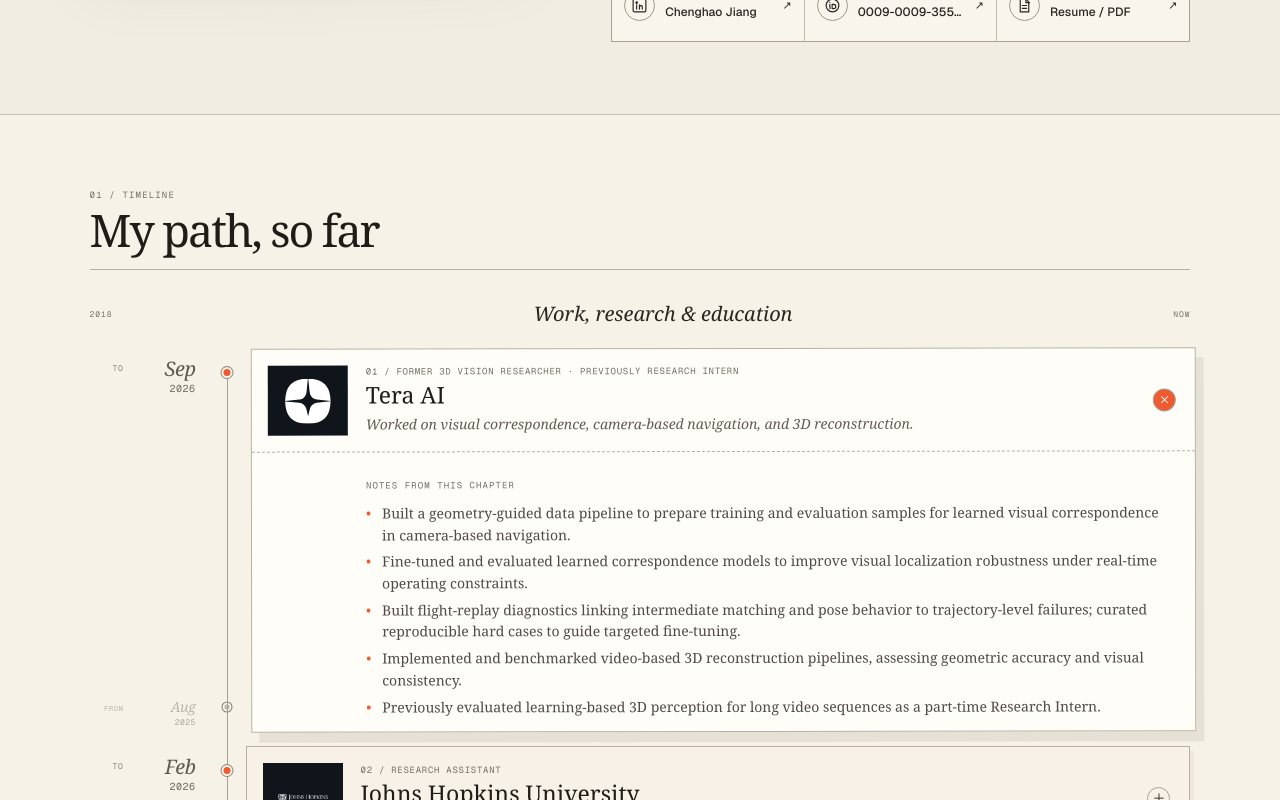
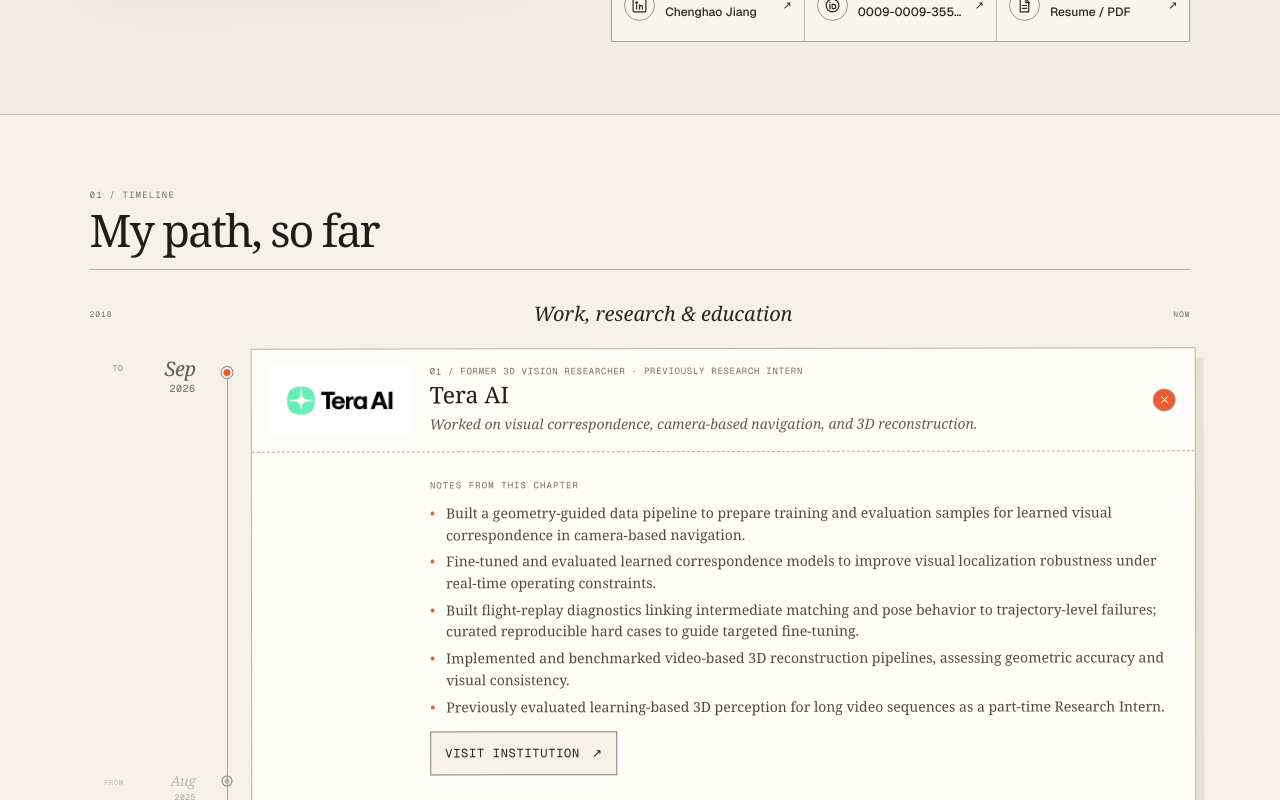
Before and after one commit to JesusmiCaH/JesusmiCaH.github.io, a Next.js app: page / in a window 1280 px wide. Both pictures are taken after a click on the heading 718 px from the left and 1235 px from the top of the page. Shown: the part 835-1635 px from the top of the page. Built offline with nearby package versions, Linux system fonts and the light colour scheme.

Commit message:
Fix clipped timeline links and refresh institution logos

```diff
--- a/app/globals.css
+++ b/app/globals.css
@@ -19,7 +19,7 @@
 .organization-mark { height: 62px; padding: 11px; display: grid; place-items: center; overflow: hidden; }
 .organization-mark.is-dark { background: #10151c; }
 .organization-mark.is-light { background: #fff; }
-.organization-mark img { display: block; max-width: 100%; max-height: 100%; object-fit: contain; }
+.organization-mark img { display: block; width: 100%; height: 100%; min-height: 0; max-width: 100%; max-height: 100%; object-fit: contain; }
 .organization-copy { min-width: 0; }
 .organization-copy small, .organization-copy strong { display: block; }
 .organization-copy small { margin-bottom: 7px; text-transform: uppercase; }
@@ -129,6 +129,8 @@
 .timeline-entry:hover .timeline-entry-shell, .timeline-entry[open] .timeline-entry-shell, .timeline-entry:focus-within .timeline-entry-shell { z-index: 2; background: #fffdf8; box-shadow: 8px 10px 0 rgb(74 57 36 / 9%); transform: translateX(5px) rotate(-.08deg); }
 .timeline-entry-lead { padding: 16px; display: grid; grid-template-columns: 80px minmax(0, 1fr) 26px; gap: 18px; align-items: center; }
 .timeline-entry-lead .organization-mark { height: 70px; }
+.timeline-entry.is-tera .timeline-entry-lead { grid-template-columns: 144px minmax(0, 1fr) 26px; }
+.timeline-entry.is-tera .organization-mark { padding: 4px; }
 .timeline-entry-lead > span:nth-child(2) { min-width: 0; }
 .timeline-entry-lead small, .timeline-entry-lead strong { display: block; }
 .timeline-entry-lead small { margin-bottom: 5px; color: #766e65; font: 9px var(--font-geist-mono); text-transform: uppercase; letter-spacing: .08em; }
@@ -139,6 +141,7 @@
 .timeline-entry-details,
 .paper-abstract { --reveal-left: 23px; max-height: 0; padding: 0 23px 0 var(--reveal-left); display: block; overflow: hidden; border-top: 1px dashed transparent; opacity: 0; transform: translateY(-7px); transition: max-height .45s cubic-bezier(.2,.75,.2,1), padding .45s cubic-bezier(.2,.75,.2,1), border-color .22s ease, opacity .25s ease, transform .38s ease; }
 .timeline-entry-details { --reveal-left: 114px; }
+.timeline-entry.is-tera .timeline-entry-details { --reveal-left: 178px; }
 .timeline-entry:hover .timeline-entry-details,
 .timeline-entry[open] .timeline-entry-details,
 .timeline-entry:focus-within .timeline-entry-details,
@@ -148,7 +151,10 @@
 .timeline-entry-points { margin: 11px 0 14px; display: grid; gap: 5px; color: #514a43; font: 14px/1.55 Georgia, serif; }
 .timeline-entry-points > span { position: relative; padding-left: 16px; }
 .timeline-entry-points > span::before { content: '•'; position: absolute; left: 0; color: #ef5a31; }
-.timeline-entry-details a { display: inline-flex; gap: 9px; align-items: center; padding-bottom: 3px; border-bottom: 1px solid #5e574f; font: 9px var(--font-geist-mono); text-transform: uppercase; letter-spacing: .08em; }
+.timeline-entry-details a { min-height: 44px; max-width: 100%; display: inline-flex; gap: 12px; align-items: center; justify-content: space-between; padding: 11px 14px; border: 1px solid #8a8177; background: #f7f2e8; font: 12px/1.5 var(--font-geist-mono); text-transform: uppercase; letter-spacing: .06em; transition: background .2s ease, color .2s ease; }
+.timeline-entry-details a:hover { background: #29241f; color: #fffdf8; }
+.timeline-entry-details a:focus-visible { outline: 3px solid #ef5a31; outline-offset: 3px; }
+.timeline-entry-details a svg { flex-shrink: 0; }
 .fieldbook-notes { padding: 90px clamp(24px, 5vw, 78px) 145px; background: #e8e1d5; }
 .fieldbook-note-grid { margin-top: 20px; display: grid; grid-template-columns: repeat(3, 1fr); gap: 18px; }
 .fieldbook-note-grid article { position: relative; min-height: 390px; padding: 16px; display: flex; flex-direction: column; border: 1px solid #ada397; background: #f2ede3; transition: transform .25s, box-shadow .25s; }
@@ -407,10 +413,13 @@
   .timeline-spine i { top: 27px; }
   .timeline-entry { margin: 7px 0; }
   .timeline-entry-lead { grid-template-columns: 66px minmax(0, 1fr); gap: 12px; }
+  .timeline-entry.is-tera .timeline-entry-lead { grid-template-columns: minmax(0, 1fr); }
+  .timeline-entry.is-tera .organization-mark { width: 144px; }
   .timeline-entry-lead .organization-mark { height: 58px; }
   .timeline-entry-lead > i { display: none; }
   .timeline-entry:hover .timeline-entry-shell, .timeline-entry[open] .timeline-entry-shell, .timeline-entry:focus-within .timeline-entry-shell { transform: none; }
   .timeline-entry-details, .paper-abstract { --reveal-left: 16px; padding: 0 16px 0 var(--reveal-left); }
+  .timeline-entry.is-tera .timeline-entry-details { --reveal-left: 16px; }
   .timeline-entry:hover .timeline-entry-details, .timeline-entry[open] .timeline-entry-details, .timeline-entry:focus-within .timeline-entry-details, .fieldbook-paper:hover .paper-abstract, .fieldbook-paper[open] .paper-abstract { max-height: 390px; padding: 18px 16px 20px var(--reveal-left); }
   .fieldbook-paper > summary > time, .fieldbook-paper-coming > time { padding-right: 7px; }
   .fieldbook-paper > summary > time strong { font-size: 17px; }
@@ -437,6 +446,9 @@
   .fieldbook-album-pages figure img { height: min(108vw, 460px); }
 }
 
+/* Let expanded timeline content grow with text wrapping and browser zoom. */
+.timeline-entry:is(:hover, [open], :focus-within) .timeline-entry-details { max-height: none; }
+
 @media (prefers-reduced-motion: reduce) {
   html { scroll-behavior: auto; }
   *, *::before, *::after { animation-duration: .01ms !important; animation-iteration-count: 1 !important; transition-duration: .01ms !important; }
--- a/app/page.tsx
+++ b/app/page.tsx
@@ -48,7 +48,7 @@
 
 const organizations = [
   {
-    id: 'tera', name: 'Tera AI', dates: 'Aug 2025 — Sep 2026', timelineFromMonth: 'Aug', timelineFromYear: '2025', timelineToMonth: 'Sep', timelineToYear: '2026', relation: 'Aug 2025 — Sep 2026 · 3D vision', role: 'Former 3D Vision Researcher · previously Research Intern', href: 'https://www.tera-ai.com/', logo: '/images/orgs/tera.svg', dark: true,
+    id: 'tera', name: 'Tera AI', dates: 'Aug 2025 — Sep 2026', timelineFromMonth: 'Aug', timelineFromYear: '2025', timelineToMonth: 'Sep', timelineToYear: '2026', relation: 'Aug 2025 — Sep 2026 · 3D vision', role: 'Former 3D Vision Researcher · previously Research Intern', href: 'https://www.tera-ai.com/', logo: '/images/orgs/tera.png', dark: false,
     summary: 'Worked on visual correspondence, camera-based navigation, and 3D reconstruction.',
     details: [
       'Built a geometry-guided data pipeline to prepare training and evaluation samples for learned visual correspondence in camera-based navigation.',
@@ -188,7 +188,7 @@
             </span>
           </time>
           <span className="timeline-spine" aria-hidden="true"><i /></span>
-          <details className="timeline-entry">
+          <details className={`timeline-entry ${organization.id === 'tera' ? 'is-tera' : ''}`}>
             <summary>
               <span className="timeline-entry-shell">
                 <span className="timeline-entry-lead">
@@ -205,7 +205,7 @@
                 <span className="timeline-entry-details">
                   <small>Notes from this chapter</small>
                   <span className="timeline-entry-points">{organization.details.map((detail) => <span key={detail}>{detail}</span>)}</span>
-                  <a href={organization.href} target="_blank" rel="noreferrer" onClick={(event) => event.stopPropagation()} onKeyDown={(event) => event.stopPropagation()}>Visit institution <Arrow /></a>
+                  <a href={organization.href} target="_blank" rel="noreferrer" aria-label={`Visit ${organization.name} website`} onClick={(event) => event.stopPropagation()} onKeyDown={(event) => event.stopPropagation()}>Visit institution <Arrow /></a>
                 </span>
               </span>
             </summary>
@@ -398,8 +398,8 @@
           <p className="fieldbook-slogan">I reconstruct real worlds—and build new ones to <i>play in.</i></p>
           <div className="fieldbook-bio">
             <p>
-              I am a 3D vision researcher interested in how machines recover geometry, motion,
-              and place from images. I am also an independent game developer working on my
+              I am a 3D vision researcher interested in advancing spatial intelligence by
+              enabling AI to perceive and understand the real world. I am also an independent game developer working on my
               personal game, <b>Time Block Hero</b>. I am <b>actively seeking new research roles</b> in
               3D computer vision, SLAM, and generative models, with a particular interest in
               <b> world models</b>. Previously, I worked at{' '}
```
Also changed, not shown: public/images/orgs/cust.png, public/images/orgs/tera.png (added).
